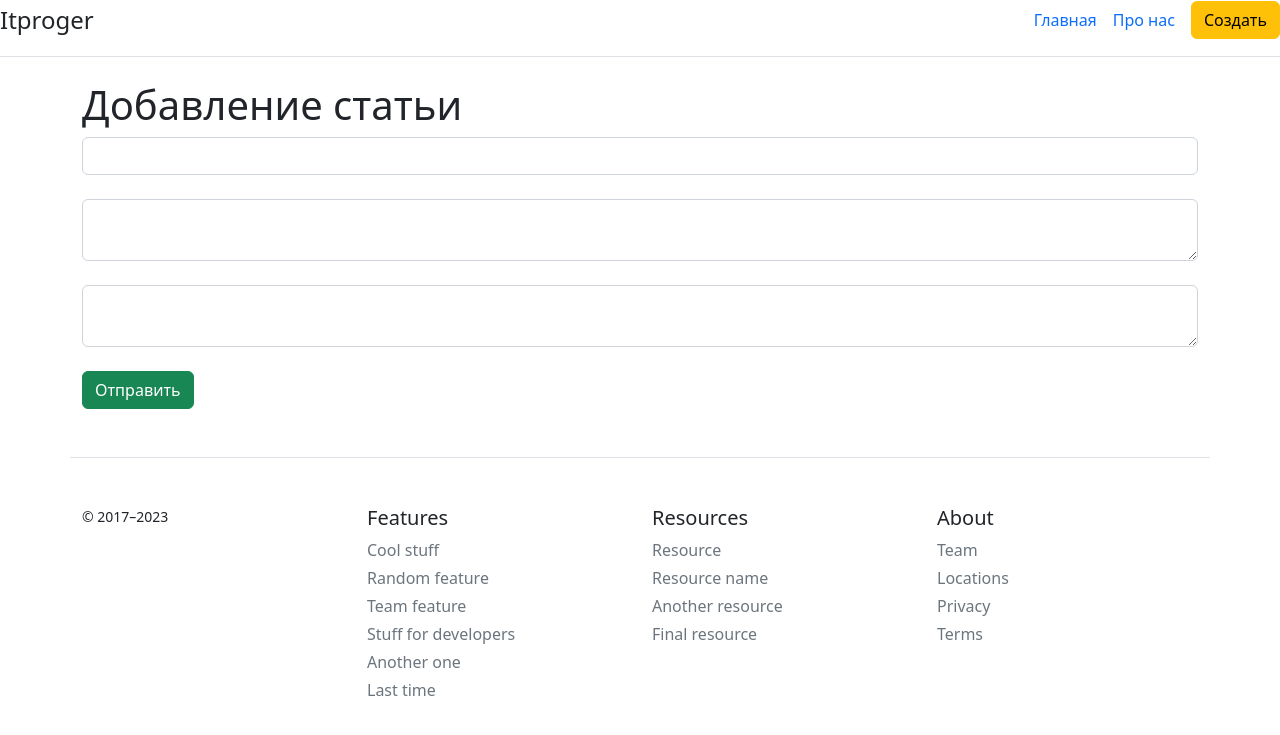
After one commit to SaveDim/blog_flask, a Flask app: page /create-article in a window 1280 px wide. The commit adds this page. Shown: the top 735 px of the page. Run offline with Flask 3, Linux system fonts and the light colour scheme.

Commit message:
add template, add create article route

```diff
--- a/app.py
+++ b/app.py
@@ -1,7 +1,23 @@
 from flask import Flask, render_template, url_for
+from flask_sqlalchemy import SQLAlchemy
+from datetime import datetime
+import sqlite3
 
 
 app = Flask(__name__)
+app.config['SQLALCHEMY_DATABASE_URI'] = 'sqlite:///blog.db'
+db = SQLAlchemy(app)
+
+class Article(db.Model):
+    id = db.Column(db.Integer, primary_key=True)
+    title = db.Column(db.String(100), nullable=False)
+    intro = db.Column(db.String(300), nullable=False)
+    text = db.Column(db.Text, nullable=False)
+    date = db.Column(db.DateTime, default=datetime.utcnow())
+
+    def __repr__(self):
+        return '<Article %r>' % self.id
+
 
 
 @app.route('/')
@@ -14,6 +30,10 @@ def index():
 def about():
     return render_template('about.html')
 
+
+@app.route('/create-article')
+def create_article():
+    return render_template('create-article.html')
 
 @app.route('/user/<string:name>/<int:id>')
 def user(name, id):
--- a/templates/base.html
+++ b/templates/base.html
@@ -16,6 +16,8 @@
         <a class="me-3 py-2 link-body-emphasis text-decoration-none" href="/">Главная</a>
         <a class="me-3 py-2 link-body-emphasis text-decoration-none" href="/about">Про нас</a>
       </nav>
+        <a class="btn btn-warning" href="/create-article">Создать</a>
+
     </div>
 {% block body %} {% endblock %}
 
--- /dev/null
+++ b/templates/create-article.html
@@ -0,0 +1,17 @@
+{% extends 'base.html' %}
+{% block title %}
+Страница про нас
+{% endblock %}
+
+{% block body %}
+<div class="container">
+<h1>Добавление статьи</h1>
+    <form method="post">
+        <input type="text" name="title" id="title" class="form-control"><br>
+        <textarea name="intro" id="intro" class="form-control"></textarea><br>
+        <textarea name="text" id="text" class="form-control"></textarea><br>
+        <input type="submit" class="btn btn-success" value="Отправить"><br>
+
+    </form>
+</div>
+{% endblock %}
```
